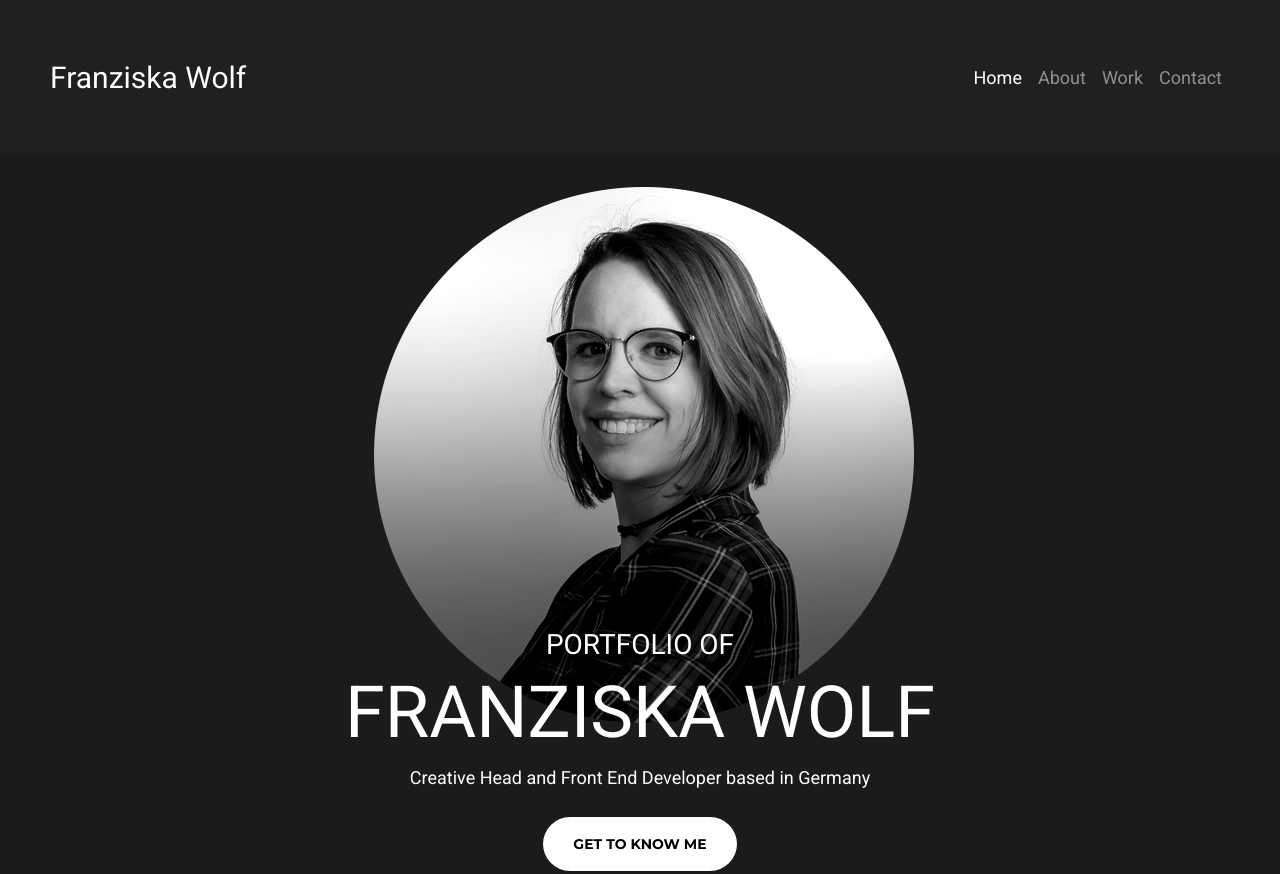
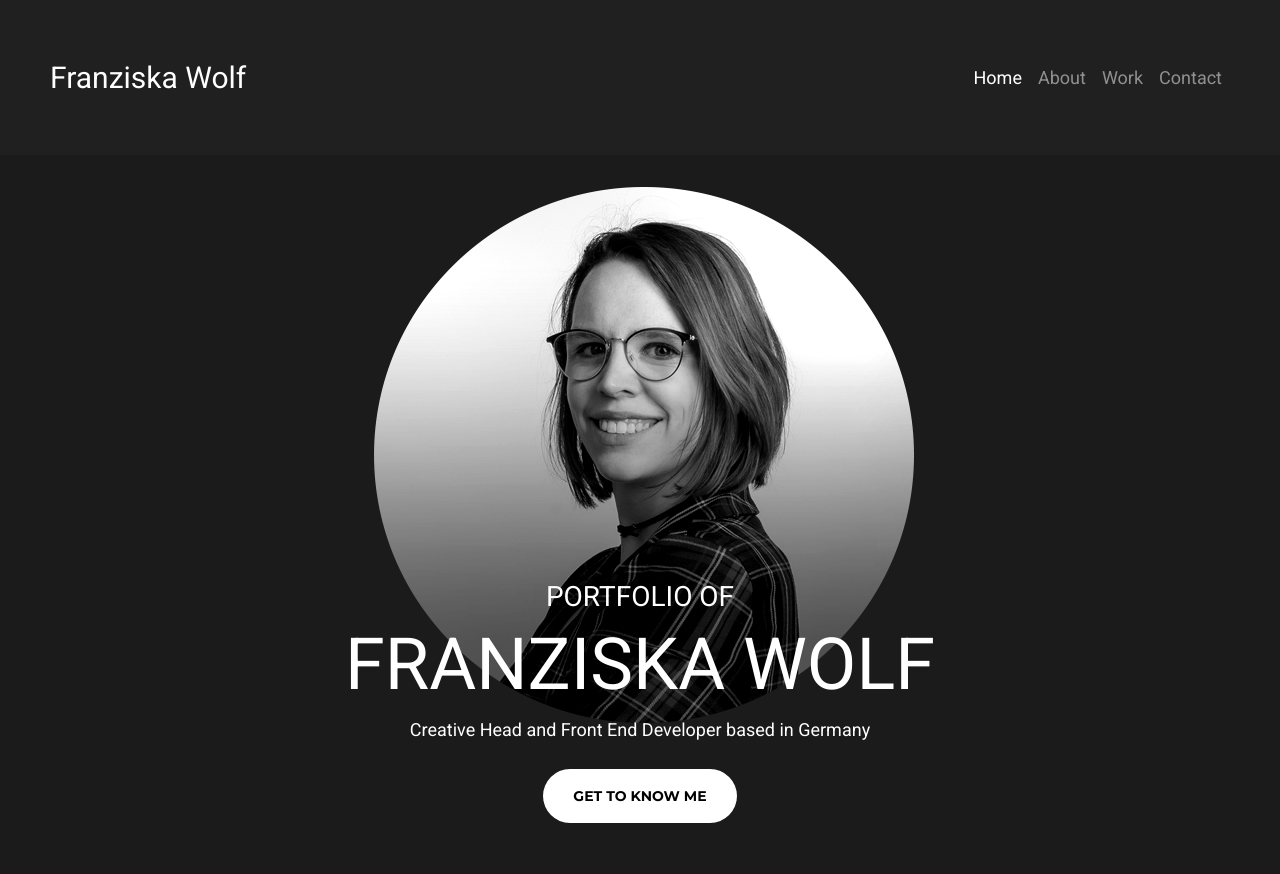
Before and after one commit to franzybahm/portfolio-franzy, a plain HTML site: page index.html in a window 1280 px wide. Shown: the top 874 px of the page. Drawn offline with nearby package versions, Linux system fonts and the light colour scheme.

Commit message:
styling on index.html

```diff
--- a/index.html
+++ b/index.html
@@ -75,7 +75,7 @@
     </nav>
     <!--Hero Image-->
     <div class="has-bg-img hero d-flex justify-content-center">
-      <div class="align-self-end mt-5">
+      <div class="align-self-end mt-5 mb-5">
         <h3>Portfolio of</h3>
         <h1>Franziska Wolf</h1>
         <p id="hero-text">
```
Also changed, not shown: about.html (+0 -1 lines).
